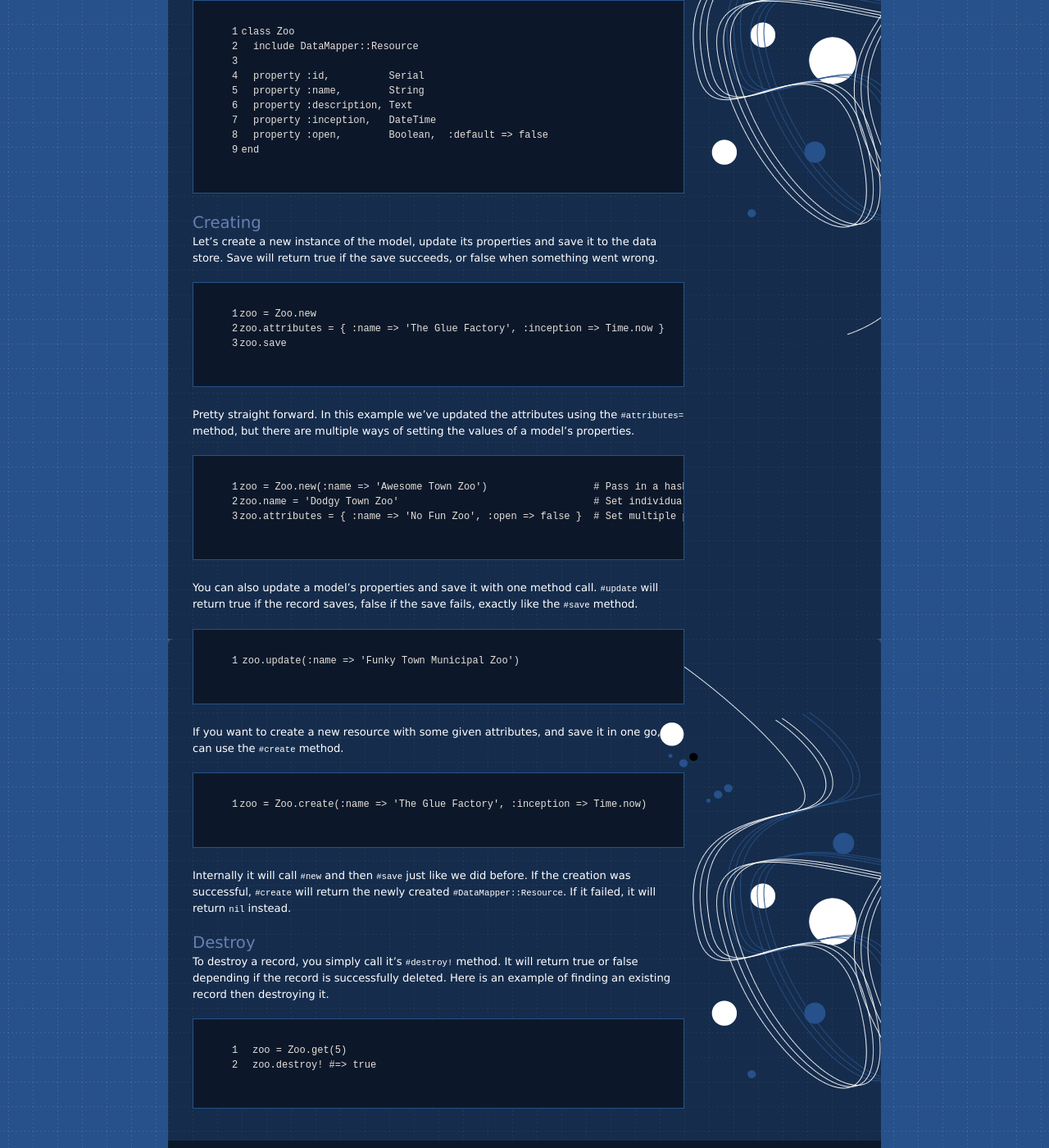
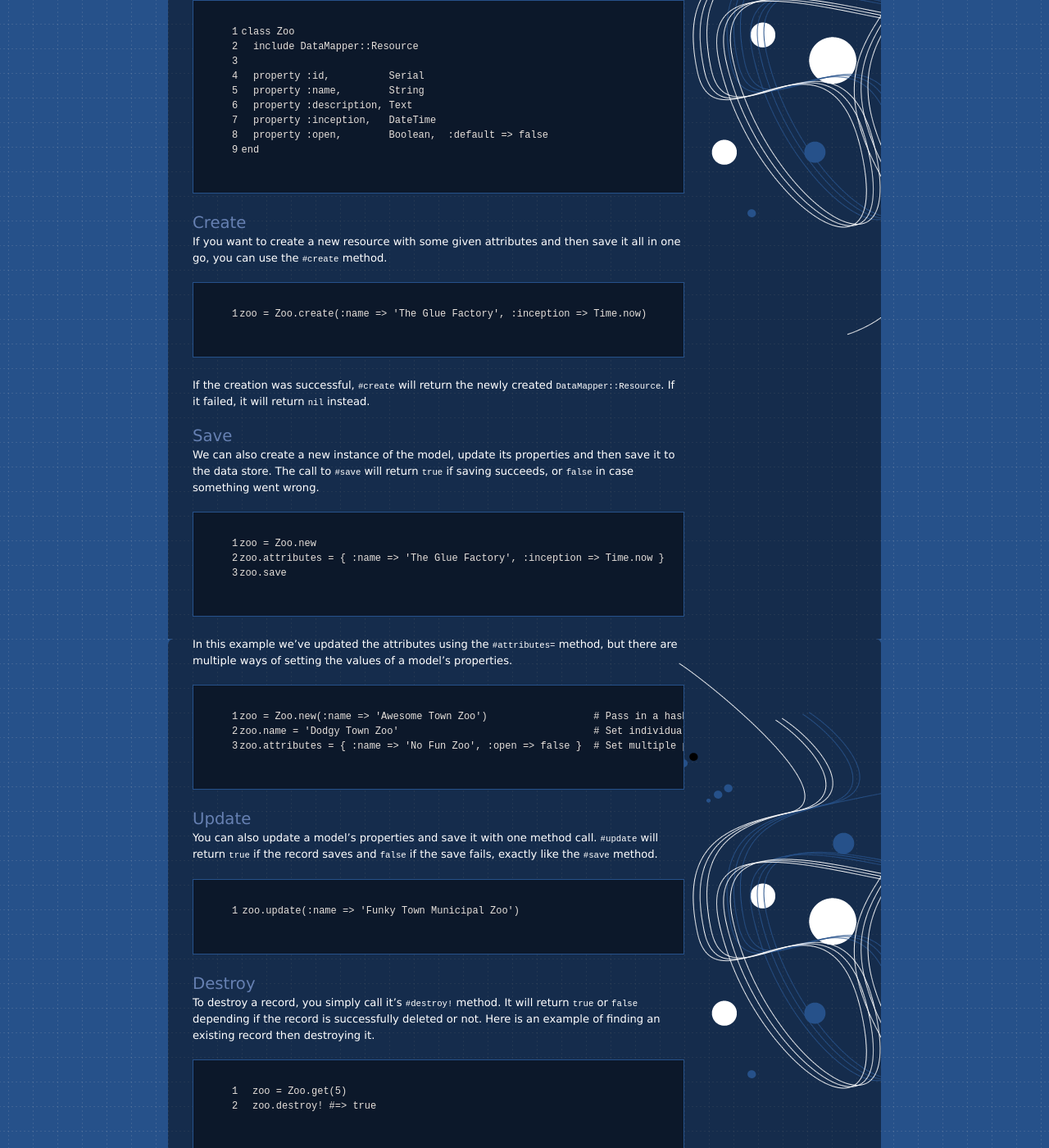
Before and after one commit to datamapper/datamapper.github.com, a Jekyll site: the page built from docs/create_and_destroy.markdown, in a window 1280 px wide and 1400 px high, scrolled down 300 px. Shown: the whole window at 82% size. Built offline with Jekyll 4.4.1, drawn with Linux system fonts in a browser that asks for light colours; some of the changed text lies outside the part shown.

Commit message:
Reorganized the 'Create, Save, Update and Destroy' page a bit

```diff
--- a/docs/create_and_destroy.markdown
+++ b/docs/create_and_destroy.markdown
@@ -1,6 +1,6 @@
 ---
 layout:     default
-title:      Create, Update, Save and Destroy
+title:      Create, Save, Update and Destroy
 body_id:    docs
 created_at: Tue Dec 04 14:46:32 +1030 2007
 ---
@@ -9,7 +9,7 @@ created_at: Tue Dec 04 14:46:32 +1030 2007
 ================
 
 To illustrate the various methods used in manipulating records, we'll create,
-save and destroy a record.
+save, update and destroy a record.
 
 {% highlight ruby linenos %}
 class Zoo
@@ -23,12 +23,25 @@ class Zoo
 end
 {% endhighlight %}
 
-Creating
---------
+Create
+------
 
-Let's create a new instance of the model, update its properties and save it to
-the data store. Save will return true if the save succeeds, or false when
-something went wrong.
+If you want to create a new resource with some given attributes and then
+save it all in one go, you can use the `#create` method.
+
+{% highlight ruby linenos %}
+zoo = Zoo.create(:name => 'The Glue Factory', :inception => Time.now)
+{% endhighlight %}
+
+If the creation was successful, `#create` will return the newly created
+`DataMapper::Resource`. If it failed, it will return `nil` instead.
+
+Save
+----
+
+We can also create a new instance of the model, update its properties and then
+save it to the data store. The call to `#save` will return `true` if saving succeeds,
+or `false` in case something went wrong.
 
 {% highlight ruby linenos %}
 zoo = Zoo.new
@@ -36,9 +49,8 @@ zoo.attributes = { :name => 'The Glue Factory', :inception => Time.now }
 zoo.save
 {% endhighlight %}
 
-Pretty straight forward. In this example we've updated the attributes using the
-`#attributes=` method, but there are multiple ways of setting the values of a
-model's properties.
+In this example we've updated the attributes using the `#attributes=` method,
+but there are multiple ways of setting the values of a model's properties.
 
 {% highlight ruby linenos %}
 zoo = Zoo.new(:name => 'Awesome Town Zoo')                  # Pass in a hash to the new method
@@ -46,31 +58,23 @@ zoo.name = 'Dodgy Town Zoo'                                 # Set individual pro
 zoo.attributes = { :name => 'No Fun Zoo', :open => false }  # Set multiple properties at once
 {% endhighlight %}
 
+Update
+------
+
 You can also update a model's properties and save it with one method call.
-`#update` will return true if the record saves, false if the save fails, exactly
-like the `#save` method.
+`#update` will return `true` if the record saves and `false` if the save fails,
+exactly like the `#save` method.
 
 {% highlight ruby linenos %}
 zoo.update(:name => 'Funky Town Municipal Zoo')
 {% endhighlight %}
 
-If you want to create a new resource with some given attributes, and save it in one go,
-you can use the `#create` method.
-
-{% highlight ruby linenos %}
-zoo = Zoo.create(:name => 'The Glue Factory', :inception => Time.now)
-{% endhighlight %}
-
-Internally it will call `#new` and then `#save` just like we did before.
-If the creation was successful, `#create` will return the newly created
-`#DataMapper::Resource`. If it failed, it will return `nil` instead.
-
 Destroy
 -------
 
 To destroy a record, you simply call it's `#destroy!` method. It will return
-true or false depending if the record is successfully deleted. Here is an
-example of finding an existing record then destroying it.
+`true` or `false` depending if the record is successfully deleted or not. Here
+is an example of finding an existing record then destroying it.
 
 {% highlight ruby linenos %}
 zoo = Zoo.get(5)
```
